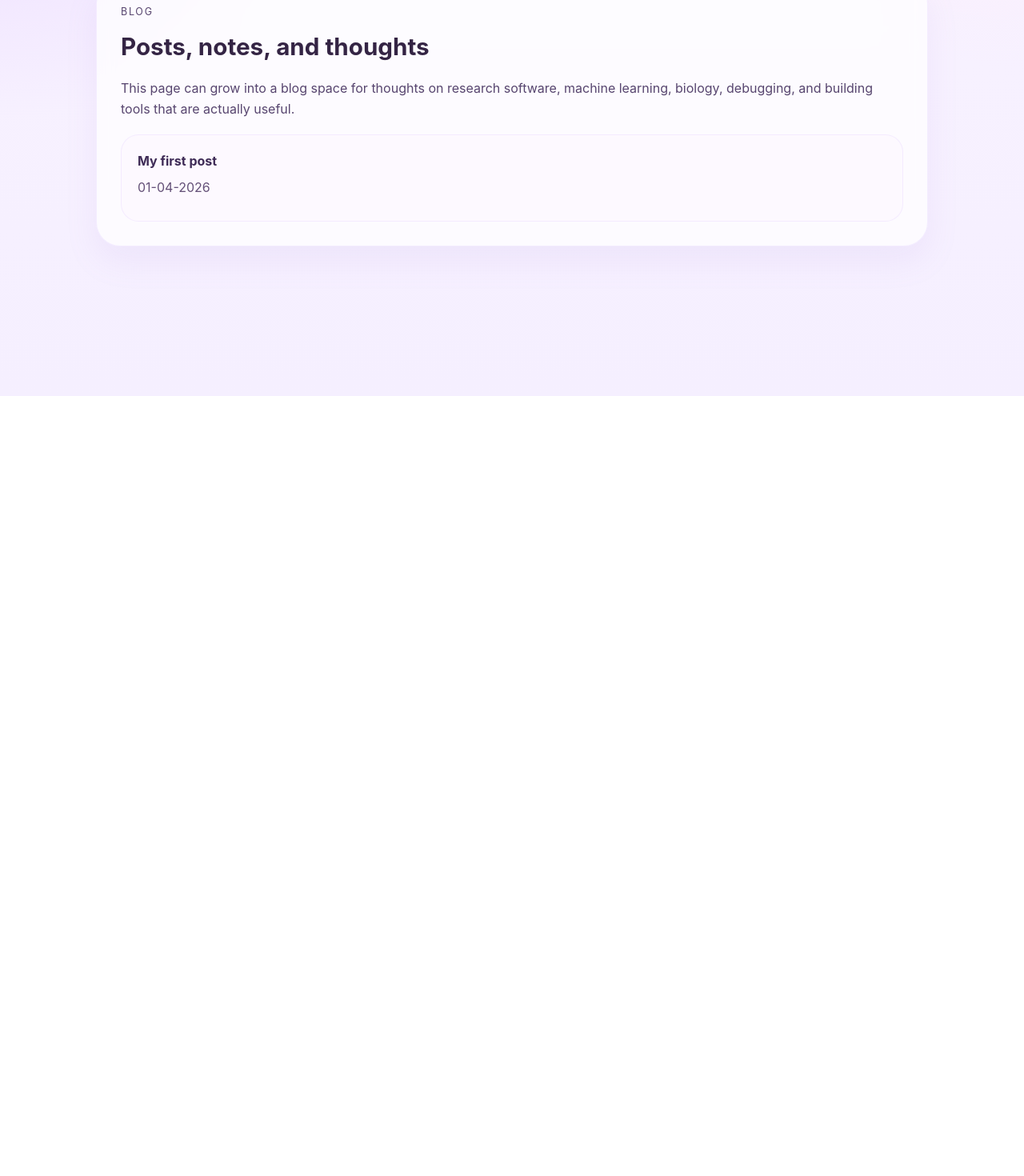
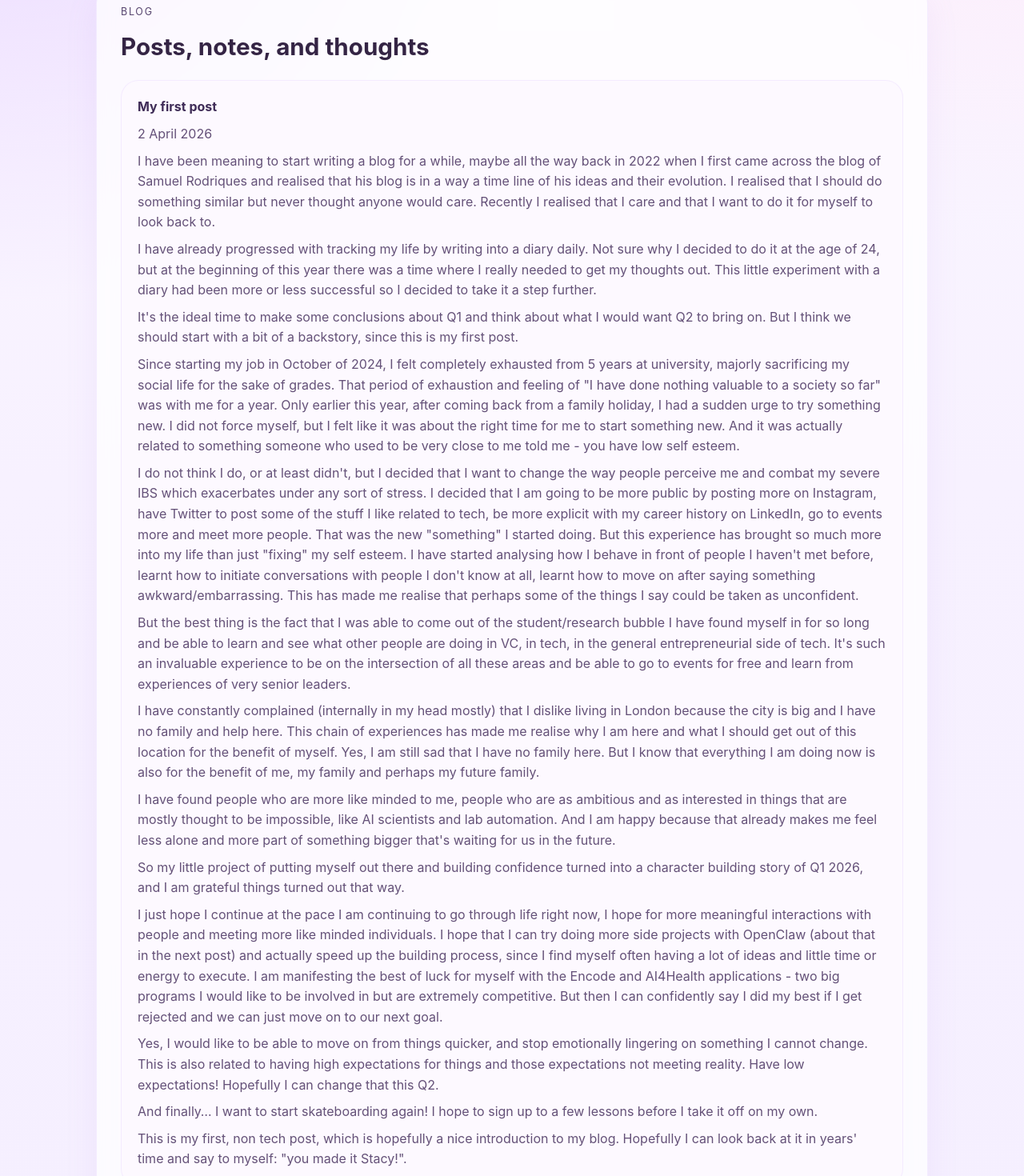
Before and after one commit to stacyshcherbakova/stacyshcherbakova.github.io, a React (Vite) app: page /writing in a window 1280 px wide. Shown: the part 305-1775 px from the top of the page at 80% size. Before the commit the page ends 800 px from the top, so only its background shows below. Built offline with nearby package versions, Linux system fonts and the light colour scheme.

Commit message:
feat: add first blog post and YouTube tutorial bullet to RSE experience

```diff
--- a/src/data/content.ts
+++ b/src/data/content.ts
@@ -35,6 +35,7 @@ export const experience = [
       'Built and maintained deployment infrastructure for internal research applications using Docker, NGINX, MySQL, and CI/CD automation.',
       'Optimized computational performance of large-scale workflows, reducing HPC resource usage and improving reproducibility for publication-ready analyses.',
       'Delivered Carpentries-style training and provided ongoing support in software engineering best practices, code optimization, and effective use of HPC environments.',
+      'Created written and video tutorials (YouTube) to help researchers run software on the Alma HPC cluster at ICR.',
     ],
   },
 ];
@@ -139,8 +140,23 @@ export const researchProjects = [
 export const writing = [
   {
     title: "My first post",
-    date: '01-04-2026',
-    summary: '',
+    date: '2 April 2026',
+    summary: 'A reflection on Q1 2026 — exhaustion, putting myself out there, and why I am finally glad to be in London.',
+    content: [
+      "I have been meaning to start writing a blog for a while, maybe all the way back in 2022 when I first came across the blog of Samuel Rodriques and realised that his blog is in a way a time line of his ideas and their evolution. I realised that I should do something similar but never thought anyone would care. Recently I realised that I care and that I want to do it for myself to look back to.",
+      "I have already progressed with tracking my life by writing into a diary daily. Not sure why I decided to do it at the age of 24, but at the beginning of this year there was a time where I really needed to get my thoughts out. This little experiment with a diary had been more or less successful so I decided to take it a step further.",
+      "It's the ideal time to make some conclusions about Q1 and think about what I would want Q2 to bring on. But I think we should start with a bit of a backstory, since this is my first post.",
+      "Since starting my job in October of 2024, I felt completely exhausted from 5 years at university, majorly sacrificing my social life for the sake of grades. That period of exhaustion and feeling of \"I have done nothing valuable to a society so far\" was with me for a year. Only earlier this year, after coming back from a family holiday, I had a sudden urge to try something new. I did not force myself, but I felt like it was about the right time for me to start something new. And it was actually related to something someone who used to be very close to me told me - you have low self esteem.",
+      "I do not think I do, or at least didn't, but I decided that I want to change the way people perceive me and combat my severe IBS which exacerbates under any sort of stress. I decided that I am going to be more public by posting more on Instagram, have Twitter to post some of the stuff I like related to tech, be more explicit with my career history on LinkedIn, go to events more and meet more people. That was the new \"something\" I started doing. But this experience has brought so much more into my life than just \"fixing\" my self esteem. I have started analysing how I behave in front of people I haven't met before, learnt how to initiate conversations with people I don't know at all, learnt how to move on after saying something awkward/embarrassing. This has made me realise that perhaps some of the things I say could be taken as unconfident.",
+      "But the best thing is the fact that I was able to come out of the student/research bubble I have found myself in for so long and be able to learn and see what other people are doing in VC, in tech, in the general entrepreneurial side of tech. It's such an invaluable experience to be on the intersection of all these areas and be able to go to events for free and learn from experiences of very senior leaders.",
+      "I have constantly complained (internally in my head mostly) that I dislike living in London because the city is big and I have no family and help here. This chain of experiences has made me realise why I am here and what I should get out of this location for the benefit of myself. Yes, I am still sad that I have no family here. But I know that everything I am doing now is also for the benefit of me, my family and perhaps my future family.",
+      "I have found people who are more like minded to me, people who are as ambitious and as interested in things that are mostly thought to be impossible, like AI scientists and lab automation. And I am happy because that already makes me feel less alone and more part of something bigger that's waiting for us in the future.",
+      "So my little project of putting myself out there and building confidence turned into a character building story of Q1 2026, and I am grateful things turned out that way.",
+      "I just hope I continue at the pace I am continuing to go through life right now, I hope for more meaningful interactions with people and meeting more like minded individuals. I hope that I can try doing more side projects with OpenClaw (about that in the next post) and actually speed up the building process, since I find myself often having a lot of ideas and little time or energy to execute. I am manifesting the best of luck for myself with the Encode and AI4Health applications - two big programs I would like to be involved in but are extremely competitive. But then I can confidently say I did my best if I get rejected and we can just move on to our next goal.",
+      "Yes, I would like to be able to move on from things quicker, and stop emotionally lingering on something I cannot change. This is also related to having high expectations for things and those expectations not meeting reality. Have low expectations! Hopefully I can change that this Q2.",
+      "And finally… I want to start skateboarding again! I hope to sign up to a few lessons before I take it off on my own.",
+      "This is my first, non tech post, which is hopefully a nice introduction to my blog. Hopefully I can look back at it in years' time and say to myself: \"you made it Stacy!\".",
+    ],
   },
 ];
 
--- a/src/pages/WritingPage.tsx
+++ b/src/pages/WritingPage.tsx
@@ -5,17 +5,19 @@ export function WritingPage() {
     <section className="page-card">
       <p className="eyebrow">Blog</p>
       <h2>Posts, notes, and thoughts</h2>
-      <p>
-        This page can grow into a blog space for thoughts on research software, machine learning,
-        biology, debugging, and building tools that are actually useful.
-      </p>
 
       <div className="stack-list">
         {writing.map((entry) => (
           <article key={entry.title} className="item-card">
             <strong>{entry.title}</strong>
             <p className="muted-line">{entry.date}</p>
-            <p>{entry.summary}</p>
+            {'content' in entry && entry.content ? (
+              entry.content.map((para, i) => (
+                <p key={i}>{para}</p>
+              ))
+            ) : (
+              <p>{entry.summary}</p>
+            )}
           </article>
         ))}
       </div>
```
